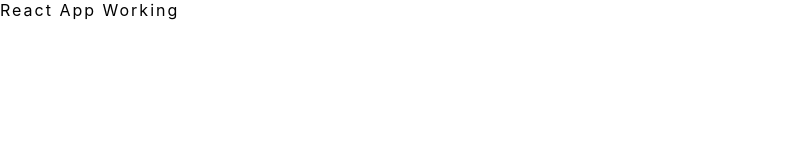
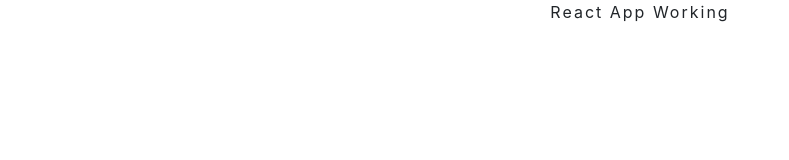
Before and after one commit to Lizaam/react-boilerplate-base, a React app: page / in a window 1280 px wide. Shown: the whole page, without its empty margins (0-789 px from the left). Built offline with nearby package versions, Linux system fonts and the light colour scheme.

Commit message:
added bootstrap cdn

```diff
--- a/public/index.html
+++ b/public/index.html
@@ -6,7 +6,7 @@
     <title>React Boilerplate</title>
     <meta name="description" content="">
     <meta name="viewport" content="width=device-width, initial-scale=1">
-    <link rel="stylesheet" href="">
+    <link rel="stylesheet" href="https://stackpath.bootstrapcdn.com/bootstrap/4.4.1/css/bootstrap.min.css">
   </head>
   <body>
     <div id="app"></div>
--- a/src/js/components/App.js
+++ b/src/js/components/App.js
@@ -2,7 +2,11 @@
 
 const App = () => {
   return (
-    <div className="header">React App Working</div>
+    <div className="row justify-content-center">
+      <div className="col-md-6 text-center">
+        React App Working
+      </div>
+    </div>
   );
 }
 
```
